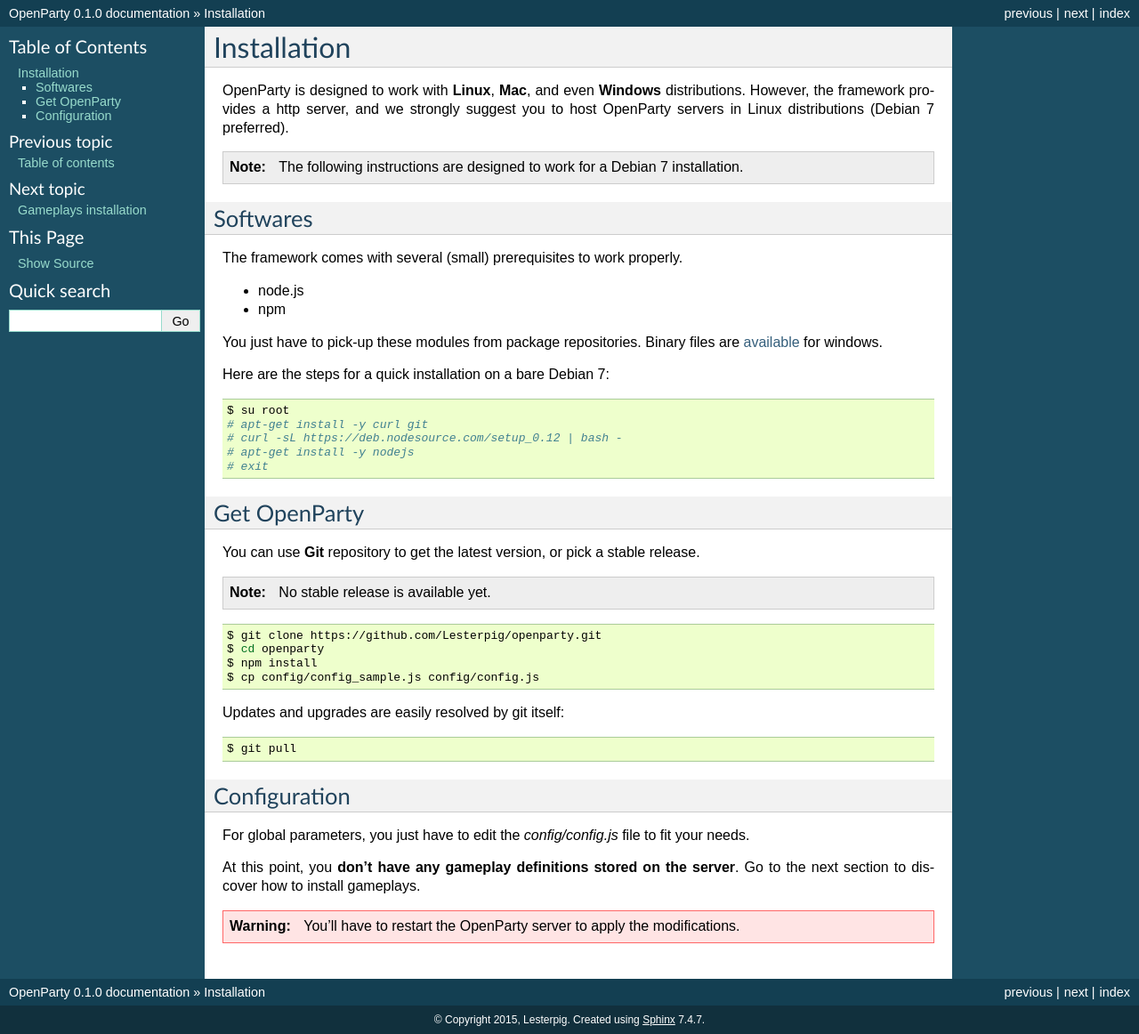
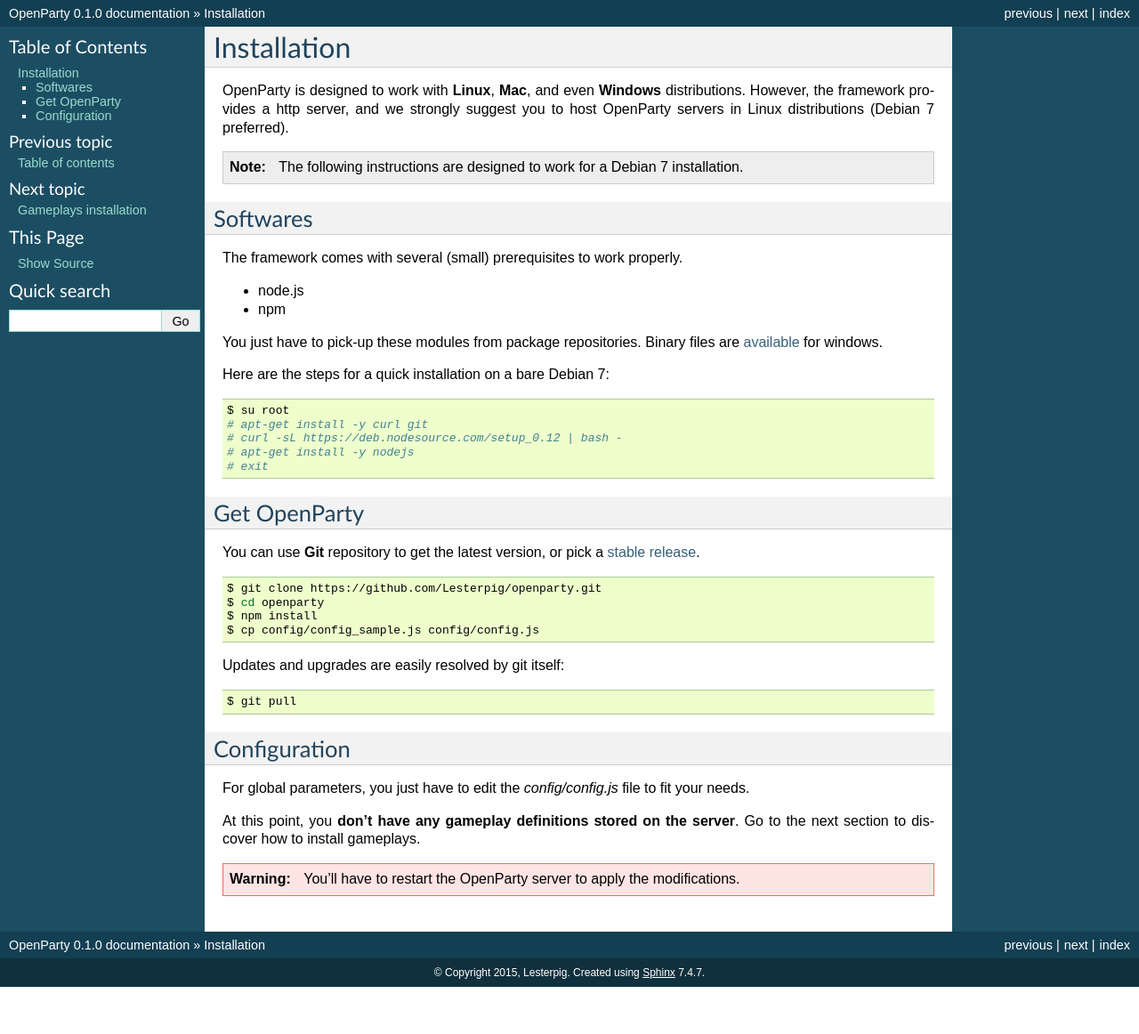
Before and after one commit to Lesterpig/openparty, a Sphinx documentation site: the page built from docs/core_installation.rst, in a window 1280 px wide. Shown: the whole page at 89% size. Built offline with Sphinx 7.4.7, drawn with Linux system fonts in a browser that asks for light colours; after the commit the page ends 1109 px from its top, so only the background shows below that.

Commit message:
:memo: Fix stable link

```diff
--- a/docs/core_installation.rst
+++ b/docs/core_installation.rst
@@ -30,9 +30,9 @@
 Get OpenParty
 -------------
 
-You can use **Git** repository to get the latest version, or pick a stable release.
+You can use **Git** repository to get the latest version, or pick a `stable release`_.
 
-.. note:: No stable release is available yet.
+.. _`stable release`: https://github.com/Lesterpig/openparty/releases
 
 .. code:: bash
 
```
